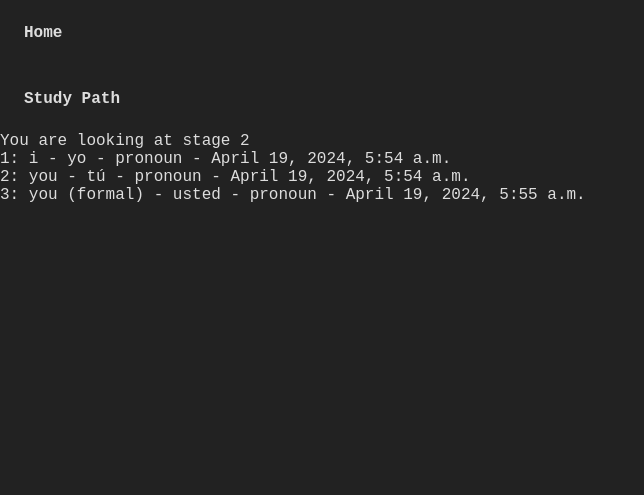
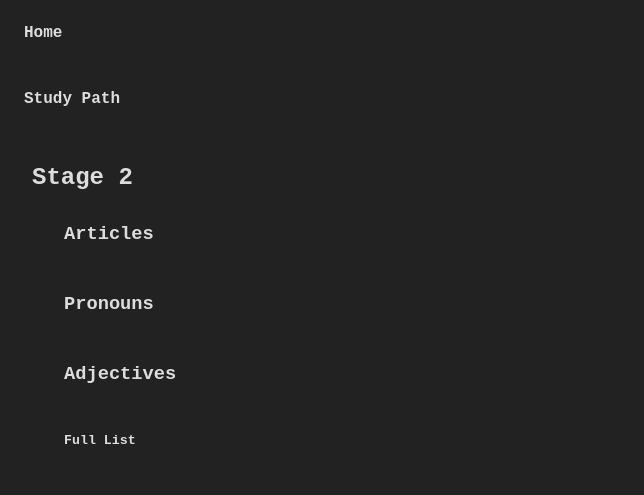
Before and after one commit to BuenVia/flashcard_app, a Django app: page /studypath/2 in a window 1280 px wide. Shown: the top 495 px of the page, without its empty margins (0-644 px from the left). Run offline with Django 4.2, Linux system fonts and the light colour scheme; data comes from the database, SQL or seed files in the repository.

Commit message:
updates to db and css

```diff
--- a/studypath/admin.py
+++ b/studypath/admin.py
@@ -1,7 +1,8 @@
 from django.contrib import admin
 
 # Register your models here.
-from .models import Word, Stage
+from .models import Word, Stage, GrammarType
 
 admin.site.register(Word)
 admin.site.register(Stage)
+admin.site.register(GrammarType)
--- a/studypath/models.py
+++ b/studypath/models.py
@@ -1,15 +1,29 @@
 from django.db import models
 
-# Create your models here.
-class Word(models.Model):
-    eng_word = models.CharField(max_length=45)
-    spa_word = models.CharField(max_length=45)
-    grammar_type = models.CharField(max_length=45)
-    date_created = models.DateTimeField(auto_now_add=True)
-
-    def __str__(self):
-        return self.spa_word
 
 class Stage(models.Model):
     stage = models.IntegerField()
     date_created = models.DateTimeField(auto_now_add=True)
+
+    # def __str__(self):
+    #     return self.stage
+
+
+class GrammarType(models.Model):
+    type = models.CharField(max_length=45)
+    date_created = models.DateTimeField(auto_now_add=True)
+
+    def __str__(self):
+        return self.type
+
+
+class Word(models.Model):
+    eng_word = models.CharField(max_length=55)
+    spa_word = models.CharField(max_length=45)
+    spa_word_fem = models.CharField(max_length=45, null=True)
+    grammar_type = models.ForeignKey(GrammarType, on_delete=models.CASCADE)
+    stage = models.ForeignKey(Stage, on_delete=models.CASCADE)
+    date_created = models.DateTimeField(auto_now_add=True)
+
+    def __str__(self):
+        return self.eng_word
--- a/studypath/static/studypath/styles.css
+++ b/studypath/static/studypath/styles.css
@@ -29,3 +29,13 @@ body {
     color: #fff;
     font-size: 20px;
 }
+
+.stage-container {
+    margin: 1em;
+    padding: 1em;
+}
+
+.grammar-box {
+    margin: 1em;
+    padding: 1em;
+}
--- a/studypath/templates/studypath/stage.html
+++ b/studypath/templates/studypath/stage.html
@@ -1,13 +1,41 @@
 {% extends "studypath/base.html" %}
 
 {% block content %}
+<div class="stage-container">
 
-<p>You are looking at stage {{ stage }} </p>
+    <h2>Stage {{ stage }}</h2>
 
-{% for word in words %}
+    <div class="grammar-box">
 
-<p>{{ word.id }}: {{ word.eng_word }} - {{ word.spa_word }} - {{ word.grammar_type }} - {{ word.date_created }}</p>
+        <h3>Articles</h3>
+        {% for article in articles %}
+        <p>{{ article.eng_word }}</p>
+        {% endfor %}
+    </div>
 
-{% endfor %}
+    <div class="grammar-box">
 
-{% endblock content %}
+        <h3>Pronouns</h3>
+        {% for pronoun in pronouns %}
+        <p>{{ pronoun.eng_word }}</p>
+        {% endfor %}
+    </div>
+
+    <div class="grammar-box">
+
+        <h3>Adjectives</h3>
+        {% for adjective in adjectives %}
+        <p>{{ adjective.eng_word }}</p>
+        {% endfor %}
+    </div>
+
+    <div class="grammar-box">
+
+        <h5>Full List</h5>
+        {% for word in words %}
+        <p>{{ word.id }}: {{ word.eng_word }} - {{ word.spa_word }} - {{ word.grammar_type }} - {{ word.date_created }}</p>
+        {% endfor %}
+    </div>
+
+</div>
+    {% endblock content %}
--- a/studypath/views.py
+++ b/studypath/views.py
@@ -1,6 +1,6 @@
 from django.shortcuts import render, HttpResponse
 
-from .models import Word, Stage
+from .models import Word, Stage, GrammarType
 
 
 def index(request):
@@ -9,5 +9,14 @@ def index(request):
 
 
 def stages(request, stage):
-    words_list = Word.objects.all()
-    return render(request, "studypath/stage.html", {"stage" : stage, "words": words_list})
+    words_list = Word.objects.filter(stage=stage)
+    noun_article_list = words_list.filter(grammar_type=1)
+    pronoun_list = words_list.filter(grammar_type=2)
+    adjectives_list = words_list.filter(grammar_type=3)
+    return render(request, "studypath/stage.html", {
+        "stage" : stage,
+        "words": words_list,
+        "articles": noun_article_list,
+        "pronouns": pronoun_list,
+        "adjectives": adjectives_list
+        })
```
Also changed, not shown: db.sqlite3, studypath/migrations/0001_initial.py, studypath/migrations/0002_rename_grammartype_word_grammar_type.py (added), studypath/migrations/0002_rename_words_word.py (deleted), studypath/migrations/0003_stage.py (deleted), studypath/migrations/0003_word_gender.py (added), studypath/migrations/0004_remove_word_gender_word_spa_word_fem.py (added).
